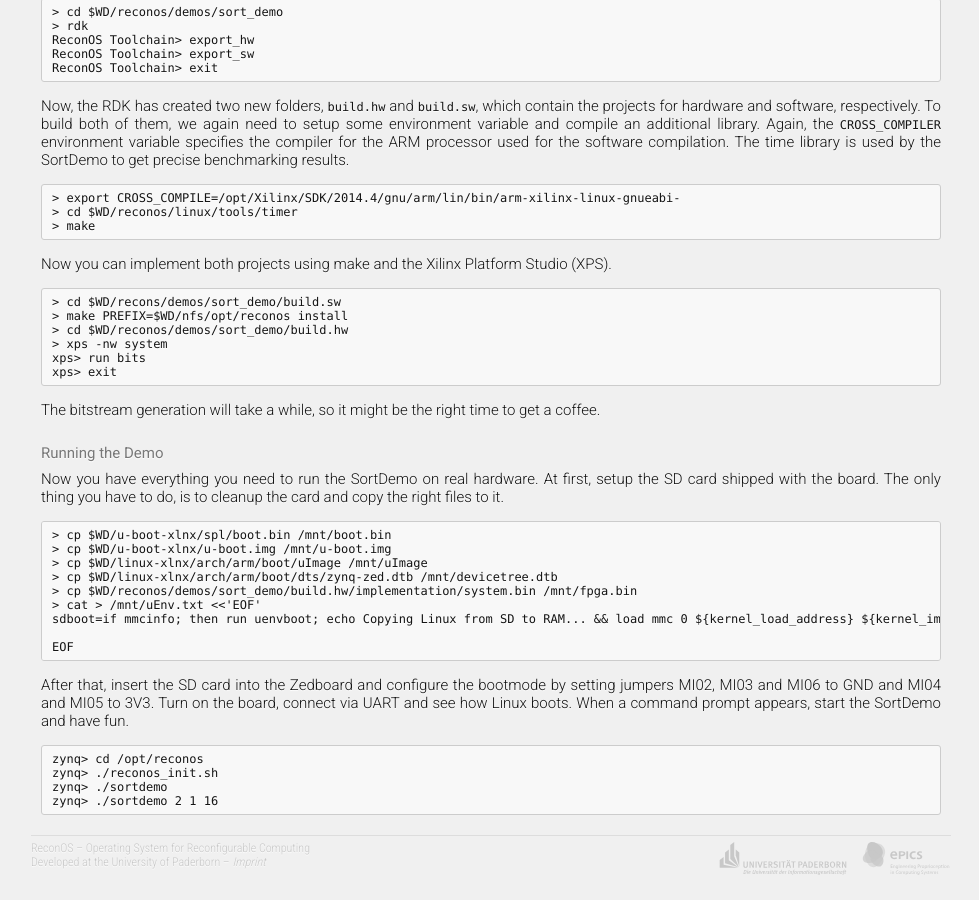
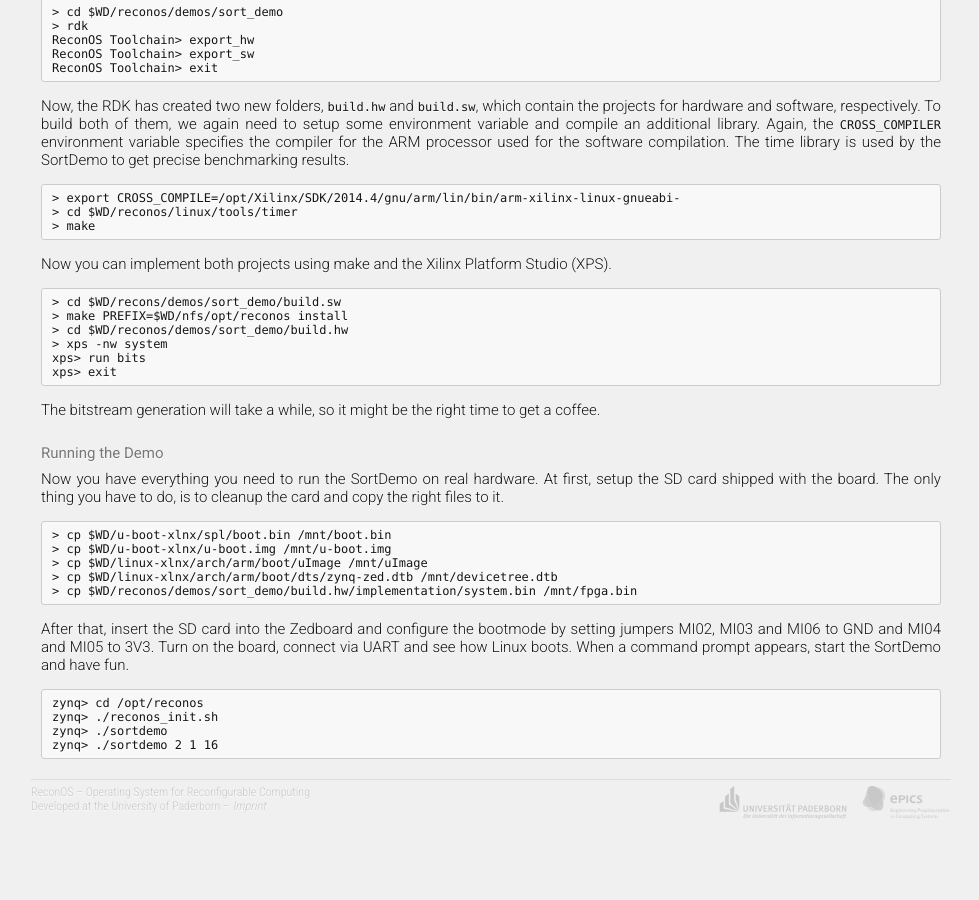
Before and after one commit to ReconOS/reconos.github.io, a Jekyll site: the page built from gettingstarted/tutorial/index.md, in a window 1280 px wide and 900 px high, scrolled down 5007 px. Shown: the whole window, without its empty margins (149-1128 px from the left). Built offline with Jekyll 4.4.1, drawn with Linux system fonts in a browser that asks for light colours; Markdown is read by kramdown in place of the engine named in the settings; after the commit the page ends 5851 px from its top, so only the background shows below that.

Commit message:
Removed uEnv.txt on sd card.

````diff
--- a/gettingstarted/tutorial/index.md
+++ b/gettingstarted/tutorial/index.md
@@ -429,10 +429,6 @@ do, is to cleanup the card and copy the right files to it.
 > cp $WD/linux-xlnx/arch/arm/boot/uImage /mnt/uImage
 > cp $WD/linux-xlnx/arch/arm/boot/dts/zynq-zed.dtb /mnt/devicetree.dtb
 > cp $WD/reconos/demos/sort_demo/build.hw/implementation/system.bin /mnt/fpga.bin
-> cat > /mnt/uEnv.txt <<'EOF'
-sdboot=if mmcinfo; then run uenvboot; echo Copying Linux from SD to RAM... && load mmc 0 ${kernel_load_address} ${kernel_image} && load mmc 0 ${devicetree_load_address} ${devicetree_image} && bootm ${kernel_load_address} - ${devicetree_load_address}; fi
-
-EOF
 ```
 
 After that, insert the SD card into the Zedboard and configure the bootmode by
````
